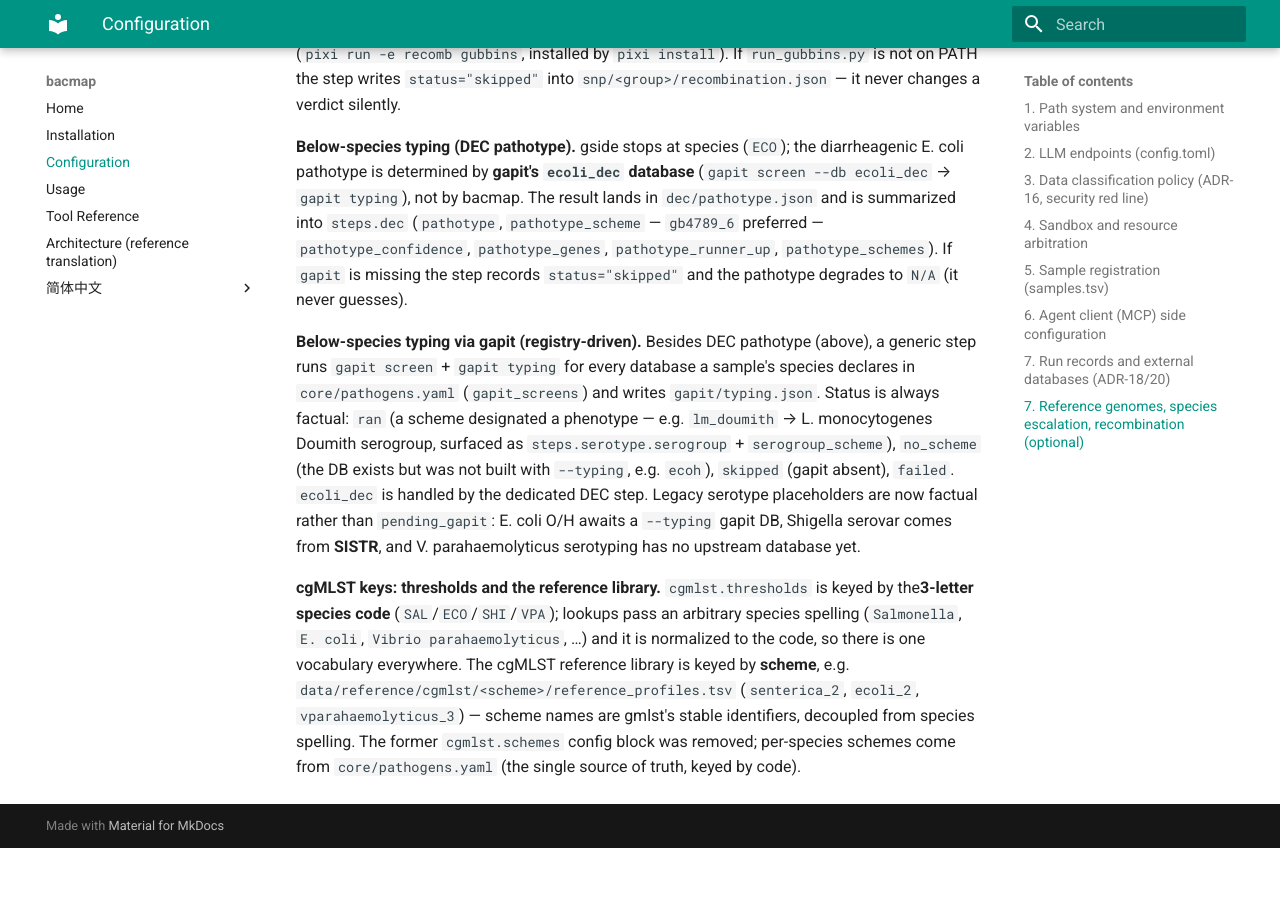
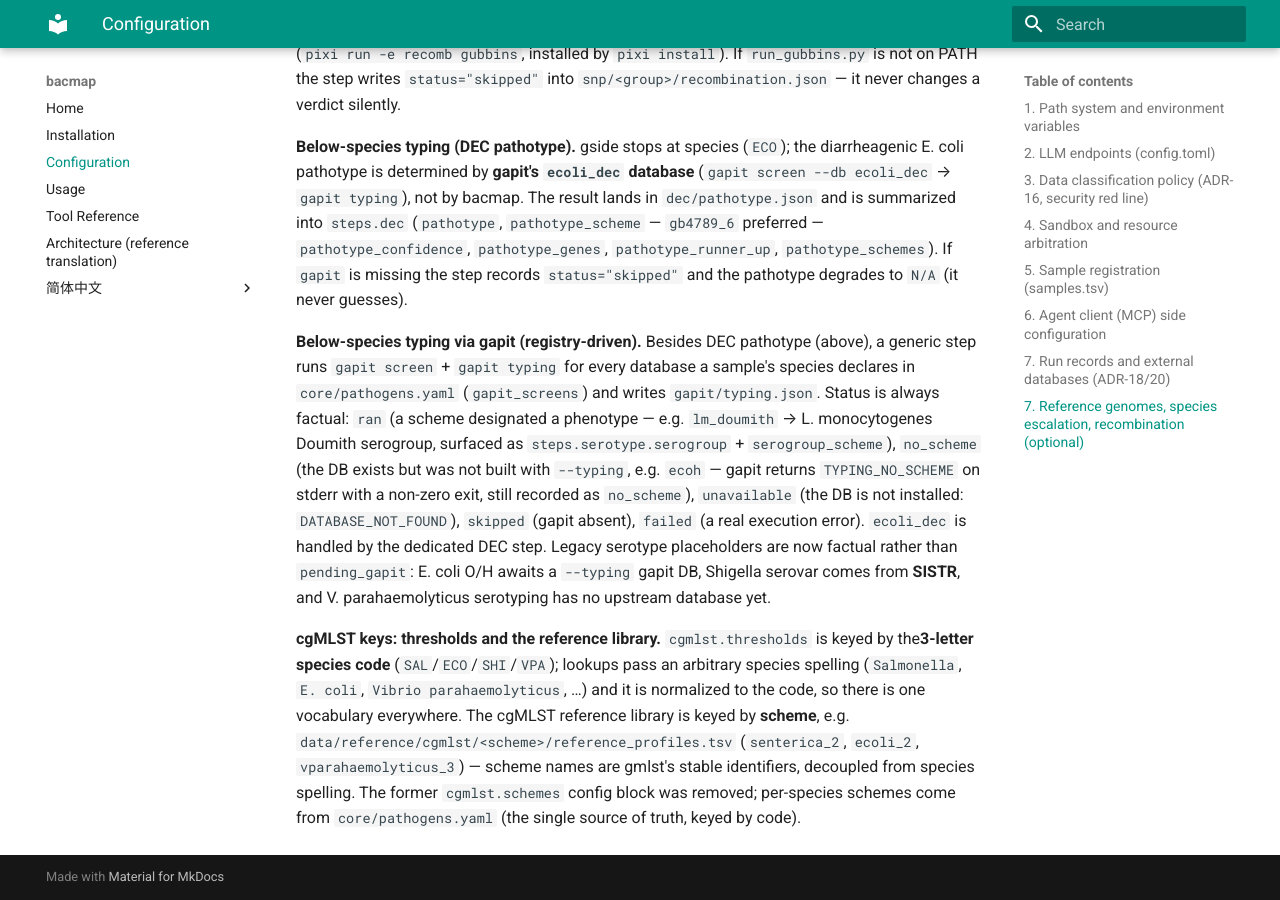
Before and after one commit to indexofire/bacmap, an MkDocs documentation site: the page built from docs/configuration.md, in a window 1280 px wide and 900 px high, scrolled down 5756 px. Built offline with MkDocs 1.6.1 and Material for MkDocs 9.7.7, drawn with Linux system fonts in a browser that asks for light colours; before the commit the page ends 6604 px from its top, so only the background shows below that.

Commit message:
fix: treat gapit TYPING_NO_SCHEME on stderr as no_scheme; document reads-only analyze

```diff
--- a/docs/configuration.md
+++ b/docs/configuration.md
@@ -207,8 +207,10 @@
 `core/pathogens.yaml` (`gapit_screens`) and writes `gapit/typing.json`. Status is always
 factual: `ran` (a scheme designated a phenotype — e.g. `lm_doumith` → L. monocytogenes
 Doumith serogroup, surfaced as `steps.serotype.serogroup` + `serogroup_scheme`),
-`no_scheme` (the DB exists but was not built with `--typing`, e.g. `ecoh`), `skipped` (gapit
-absent), `failed`. `ecoli_dec` is handled by the dedicated DEC step. Legacy serotype
+`no_scheme` (the DB exists but was not built with `--typing`, e.g. `ecoh` — gapit returns
+`TYPING_NO_SCHEME` on stderr with a non-zero exit, still recorded as `no_scheme`),
+`unavailable` (the DB is not installed: `DATABASE_NOT_FOUND`), `skipped` (gapit absent),
+`failed` (a real execution error). `ecoli_dec` is handled by the dedicated DEC step. Legacy serotype
 placeholders are now factual rather than `pending_gapit`: E. coli O/H awaits a `--typing`
 gapit DB, Shigella serovar comes from **SISTR**, and V. parahaemolyticus serotyping has no
 upstream database yet.
```
Also changed, not shown: AGENTS.md (+1 -1 lines), README.md (+1 -1 lines), README.zh-CN.md (+1 -1 lines), docs/configuration.zh-CN.md (+3 -1 lines), docs/installation.md (+1 -1 lines), docs/installation.zh-CN.md (+1 -1 lines), src/bacmap/agent/skills/assistant/SKILL.md (+5 -1 lines), 2 other files.
